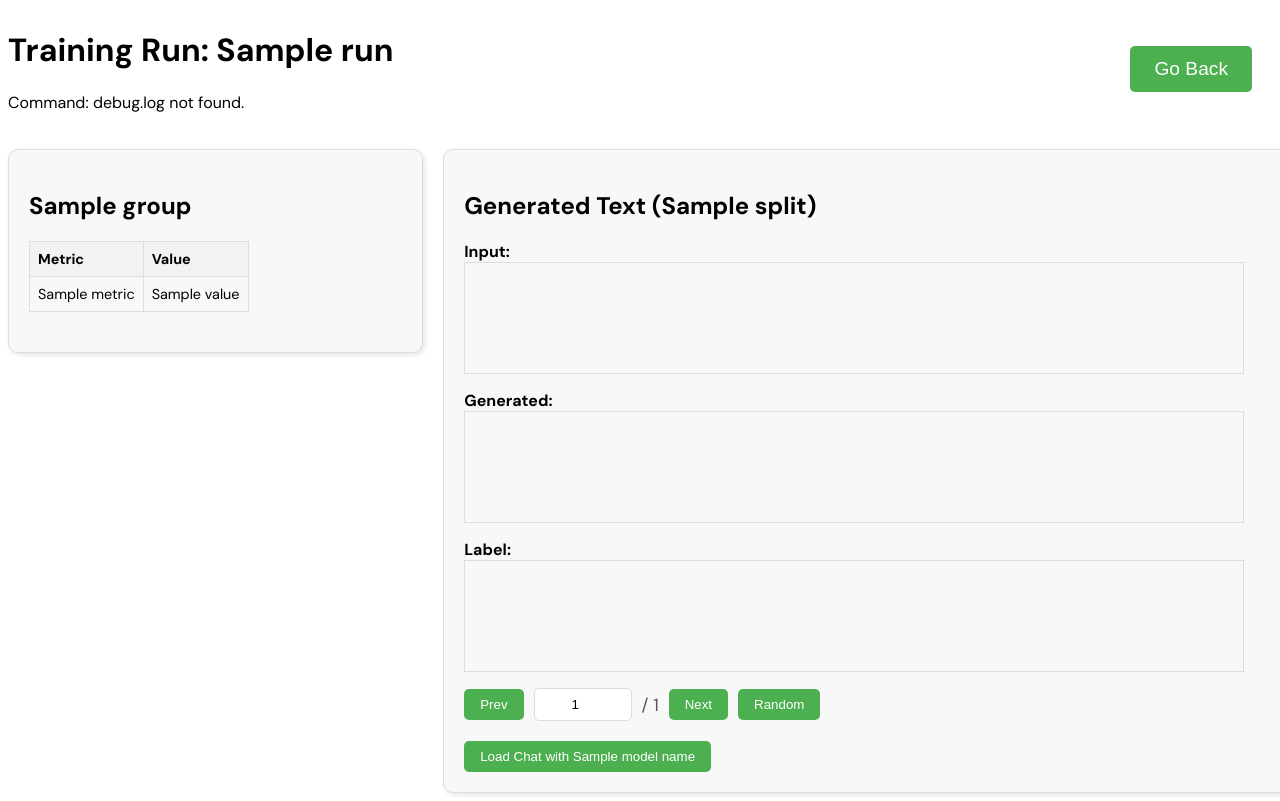
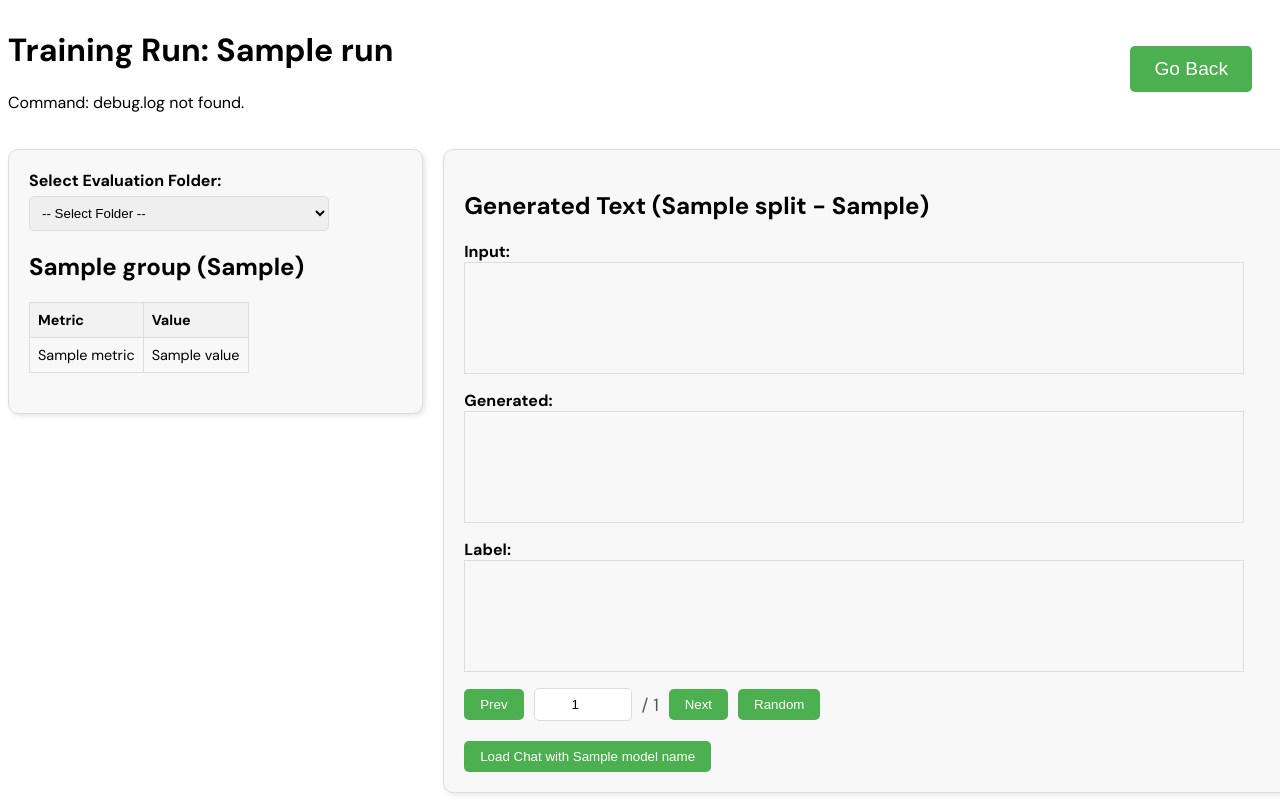
Before and after one commit to SakanaAI/doc-to-lora, a Flask app: template webui/templates/visualize.html in a window 1280 px wide. Run offline with Flask 3, Linux system fonts and the light colour scheme; the template is opened without the code that fills it: most values are stand-ins (such as "Sample title", 1, 10 or a date in 2020).

Commit message:
update webui for new folder struct

```diff
--- a/webui/app.py
+++ b/webui/app.py
@@ -10,7 +10,7 @@ from transformers import pipeline
 
 app = Flask(__name__)
 
-TRAIN_OUTPUTS_DIR = "train_outputs"
+TRAIN_OUTPUTS_DIR = "train_outputs/runs"
 chat_generator = None
 chat_model_name = None
 chat_history = None
@@ -142,13 +142,41 @@ def visualize(run):
     if not os.path.isdir(logdir):
         abort(404, description=f"Run '{run}' not found.")
 
-    data = get_run_data(logdir)
-    if data is None:
-        abort(404, description=f"'all_results.json' not found in '{run}'.")
+    eval_folders = [
+        d
+        for d in os.listdir(logdir)
+        if os.path.isdir(os.path.join(logdir, d)) and d.startswith("eval-results-")
+    ]
+    eval_folders.sort(
+        key=lambda d: os.path.getctime(os.path.join(logdir, d)),
+        reverse=True,
+    )
 
-    generated_data = get_generated_text_data(logdir)
+    selected_eval_folder = request.args.get("eval_folder")
 
-    # Load config.yaml from the run directory
+    if eval_folders and selected_eval_folder:
+        # New structure with eval folders and a folder is selected
+        eval_path = os.path.join(logdir, selected_eval_folder)
+        data = get_run_data(eval_path)
+        if data is None:
+            abort(
+                404,
+                description=f"'all_results.json' not found in '{selected_eval_folder}'.",
+            )
+        generated_data = get_generated_text_data(eval_path)
+    elif not eval_folders:
+        # Old structure: eval results in the root folder
+        data = get_run_data(logdir)
+        if data is None:
+            abort(404, description=f"'all_results.json' not found in '{run}'.")
+        generated_data = get_generated_text_data(logdir)
+        selected_eval_folder = "root"  # Indicate root folder for template
+    else:
+        # New structure, but no eval folder selected yet
+        data = None
+        generated_data = None
+
+    # Load config.yaml from the run directory (root level)
     config_path = os.path.join(logdir, "config.yaml")
     try:
         with open(config_path) as f:
@@ -160,6 +188,8 @@ def visualize(run):
     return render_template(
         "visualize.html",
         run=run,
+        eval_folders=eval_folders,
+        selected_eval_folder=selected_eval_folder,
         data=data,
         generated_data=generated_data,
         model_name=model_name,
--- a/webui/templates/visualize.html
+++ b/webui/templates/visualize.html
@@ -213,6 +213,23 @@
     }
 
     /* Removed system-msg-container button styles */
+
+    #eval-folder-selection {
+        margin-bottom: 20px;
+    }
+
+    #eval-folder-selection label {
+        display: block;
+        margin-bottom: 5px;
+        font-weight: bold;
+    }
+
+    #eval-folder-selection select {
+        width: 300px;
+        padding: 8px;
+        border: 1px solid #ddd;
+        border-radius: 5px;
+    }
 </style>
 {% endblock %}
 
@@ -227,8 +244,23 @@
 
 <div class="container">
     <div class="column">
+        {% if eval_folders %} <!-- Conditionally show folder selection if eval_folders exist -->
+        <div id="eval-folder-selection">
+            <label for="eval_folder">Select Evaluation Folder:</label>
+            <select id="eval_folder" onchange="loadEvalFolder()">
+                <option value="">-- Select Folder --</option>
+                {% for folder in eval_folders %}
+                <option value="{{ folder }}" {% if selected_eval_folder==folder %}selected{% endif %}>{{ folder }}
+                </option>
+                {% endfor %}
+            </select>
+        </div>
+        {% endif %}
+
+        {% if data %}
         {% for group, results in data.items() %}
-        <h2>{{ group }}</h2>
+        <h2>{{ group }} ({% if selected_eval_folder and selected_eval_folder != "root" %}{{ selected_eval_folder }}{%
+            else %}root{% endif %})</h2>
         <table class="performance-table">
             <thead>
                 <tr>
@@ -267,6 +299,7 @@
             </tbody>
         </table>
         {% endfor %}
+        {% endif %}
     </div>
 
     <div class="column">
@@ -274,7 +307,8 @@
         {% for split, data in generated_data.items() %}
         {% if data %}
         <div class="generated-text-container">
-            <h2>Generated Text ({{ split }})</h2>
+            <h2>Generated Text ({{ split }} - {% if selected_eval_folder and selected_eval_folder != "root" %}{{
+                selected_eval_folder }}{% else %}root{% endif %})</h2>
             <div id="{{ split }}-text" class="generated-text-display">
                 <p id="{{ split }}-context-container" style="display: none;">
                     <strong>Context:</strong> <span id="{{ split }}-context"></span>
@@ -294,8 +328,9 @@
         </div>
         {% endif %}
         {% endfor %}
-        {% else %}
-        <p>No generated text data found.</p>
+        {% elif selected_eval_folder %}
+        <p>No generated text data found in {% if selected_eval_folder and selected_eval_folder != "root" %}{{
+            selected_eval_folder }}{% else %}root{% endif %}.</p>
         {% endif %}
 
         <div id="load-chat-container">
@@ -358,14 +393,17 @@
         updateText(split);
     }
 
-    // Initialize text for each split using JavaScript
+    // Initialize text for each split using JavaScript if generatedData is available
     window.addEventListener('DOMContentLoaded', (event) => {
-        for (const split in generatedData) {
-            if (generatedData[split].length > 0) {
-                updateText(split);
+        if (generatedData && Object.keys(generatedData).length > 0) {
+            for (const split in generatedData) {
+                if (generatedData[split].length > 0) {
+                    updateText(split);
+                }
             }
         }
     });
+
 
     function goBack() {
         window.history.back();
@@ -488,9 +526,15 @@
         chatOutput.scrollTop = chatOutput.scrollHeight;
     }
 
-    // Removed the separate updateSystemMsg function
+    function loadEvalFolder() {
+        const selectedFolder = document.getElementById('eval_folder').value;
+        const runName = '{{ run }}';
+        if (selectedFolder) {
+            window.location.href = `/visualize/${runName}?eval_folder=${selectedFolder}`;
+        }
+    }
 
-    // Updated sendMessage function handles system msg update and chat message
+
     // Bind the sendMessage function to the Enter key
     document.getElementById('chat-input').addEventListener('keypress', function (e) {
         if (e.key === 'Enter') {
```
